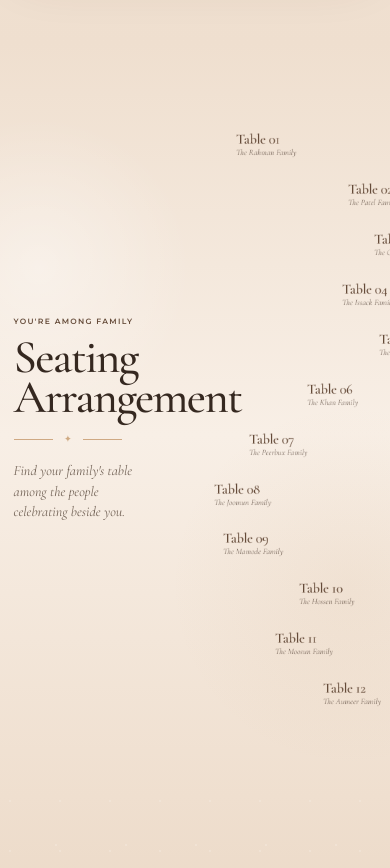
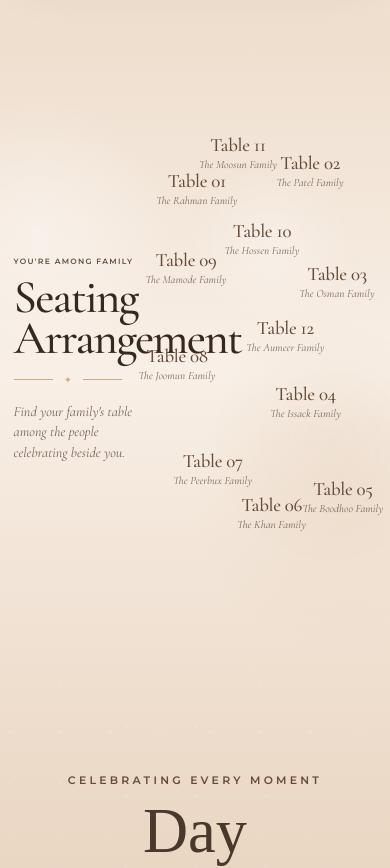
Before and after one commit to Ir-faan/Event-Invitation, a Next.js app: page /templates/coastal-reverie in a window 390 px wide. Shown: the part 5780-6648 px from the top of the page. Built offline with nearby package versions, Linux system fonts and the light colour scheme; a web font is replaced by a local one.

Commit message:
style: scatter seating labels with gentle motion

```diff
--- a/components/seating-arrangement.module.css
+++ b/components/seating-arrangement.module.css
@@ -73,145 +73,79 @@
   font: italic clamp(1.05rem, 1.45vw, 1.32rem)/1.65 var(--serif);
 }
 
-.hint {
-  display: inline-flex;
-  align-items: center;
-  gap: .65rem;
-  margin-top: 2rem;
-  color: rgba(101,75,57,.58);
-  text-transform: uppercase;
-  letter-spacing: .2em;
-  font: 600 .55rem var(--sans);
+.seatingField {
+  position: relative;
+  width: 100%;
+  min-width: 0;
+  min-height: clamp(32rem, 46vw, 43rem);
+  isolation: isolate;
 }
 
-.hint svg {
-  width: 1.05rem;
-  stroke-width: 1.5;
+.seatingField::before,
+.seatingField::after {
+  content: "";
+  position: absolute;
+  z-index: -1;
+  pointer-events: none;
+  border-radius: 50%;
+  filter: blur(1px);
 }
 
-.viewport {
-  position: relative;
-  width: min(100%, 42rem);
-  aspect-ratio: 1;
-  min-width: 0;
-  justify-self: center;
-  overflow: hidden;
-  border: 1px solid rgba(101,75,57,.15);
-  border-radius: 50%;
-  background:
-    radial-gradient(circle at 48% 45%, rgba(255,255,255,.32), transparent 44%),
-    rgba(255,250,245,.08);
-  box-shadow:
-    inset 0 0 0 .55rem rgba(255,250,245,.08),
-    inset 0 0 5rem rgba(185,133,79,.035);
-  touch-action: pan-y;
-  cursor: grab;
-  user-select: none;
-  outline: none;
+.seatingField::before {
+  width: 11rem;
+  height: 11rem;
+  right: 8%;
+  top: 8%;
+  background: radial-gradient(circle, rgba(255,255,255,.28), transparent 70%);
 }
 
-.viewport::before {
-  content: "";
-  position: absolute;
-  z-index: 3;
-  inset: .7rem;
-  border: 1px solid rgba(185,133,79,.1);
-  border-radius: 50%;
-  pointer-events: none;
-}
-
-.viewport:focus-visible {
-  outline: 1px solid rgba(101,75,57,.42);
-  outline-offset: .45rem;
-}
-
-.dragging {
-  cursor: grabbing;
-}
-
-.track {
-  display: flex;
-  width: max-content;
-  height: 100%;
-  min-height: 100%;
-  align-items: stretch;
-}
-
-.assignmentGroup {
-  flex: 0 0 auto;
-  display: grid;
-  grid-template-rows: repeat(4, minmax(0, 1fr));
-  grid-auto-flow: column;
-  grid-auto-columns: clamp(9.5rem, 12vw, 12.4rem);
-  column-gap: clamp(.4rem, 1vw, .9rem);
-  row-gap: clamp(.15rem, .5vw, .5rem);
-  align-items: center;
-  min-height: 100%;
-  padding: clamp(1.8rem, 4vw, 3rem) clamp(.7rem, 1.2vw, 1rem);
+.seatingField::after {
+  width: 15rem;
+  height: 15rem;
+  left: 24%;
+  bottom: 8%;
+  background: radial-gradient(circle, rgba(185,133,79,.045), transparent 72%);
 }
 
 .assignment {
   --float-x: 0px;
-  --focus-scale: .72;
-  position: relative;
+  --float-y: 0px;
+  position: absolute;
   z-index: 1;
   display: grid;
-  align-content: center;
-  min-width: 0;
-  padding: .5rem .35rem;
-  transform: scale(var(--focus-scale));
+  gap: .18rem;
+  width: clamp(8.5rem, 12vw, 12rem);
+  margin: 0;
+  padding: .4rem .35rem;
+  transform: translate(-50%, -50%);
   transform-origin: center;
-  transition: transform .18s ease;
-  will-change: transform;
+  text-align: center;
+  animation: seatingFloat var(--float-duration) ease-in-out var(--float-delay) infinite;
+  transition: scale .28s cubic-bezier(.2,.75,.2,1), filter .28s ease, opacity .28s ease;
+  will-change: translate, scale;
 }
 
-.assignment:hover {
-  z-index: 4;
+.assignment::before {
+  content: "❧";
+  position: absolute;
+  left: -.35rem;
+  top: 50%;
+  color: rgba(185,133,79,.42);
+  font-size: .62rem;
+  transform: translateY(-50%) rotate(-14deg);
+  opacity: .75;
+  transition: opacity .25s ease, transform .25s ease;
 }
 
-.assignmentContent {
-  position: relative;
-  display: grid;
-  gap: .15rem;
-  min-width: 0;
-  transform: scale(1);
-  transform-origin: center;
-  animation: seatingFloat var(--float-duration) ease-in-out var(--float-delay) infinite;
-  transition: transform .24s cubic-bezier(.2,.75,.2,1);
-  will-change: translate, transform;
+.assignment:nth-child(3n + 2)::before {
+  left: auto;
+  right: -.25rem;
+  transform: translateY(-50%) rotate(164deg);
 }
 
-.assignment:hover .assignmentContent {
-  transform: scale(1.12);
-}
-
-.assignmentContent::before {
-  content: "❧";
-  position: absolute;
-  left: -.55rem;
-  top: 50%;
-  color: rgba(185,133,79,.52);
-  font-size: .72rem;
-  transform: translateY(-50%) rotate(-14deg);
-}
-
-.assignmentContent::after {
-  content: "";
-  position: absolute;
-  right: -.7rem;
-  top: 51%;
-  width: 1.8rem;
-  height: 1px;
-  opacity: 0;
-  background: linear-gradient(90deg, rgba(185,133,79,.32), transparent);
-  transform: scaleX(.55);
-  transform-origin: left center;
-  transition: opacity .16s ease, transform .16s ease;
-}
-
-.moving .assignmentContent::after {
-  opacity: .7;
-  transform: scaleX(1);
+.assignment:nth-child(4n)::before {
+  content: "✦";
+  font-size: .46rem;
 }
 
 .assignment span {
@@ -219,8 +153,9 @@
   color: var(--olive-dark);
   white-space: nowrap;
   text-overflow: ellipsis;
-  font: 500 clamp(1.5rem, 2.2vw, 2.15rem)/1 var(--serif);
+  font: 500 clamp(1.45rem, 2vw, 1.95rem)/1 var(--serif);
   letter-spacing: -.015em;
+  transition: color .25s ease;
 }
 
 .assignment strong {
@@ -228,25 +163,47 @@
   color: rgba(73,56,44,.72);
   white-space: nowrap;
   text-overflow: ellipsis;
-  font: italic 400 clamp(.88rem, 1.15vw, 1.08rem)/1.25 var(--serif);
+  font: italic 400 clamp(.84rem, 1vw, 1rem)/1.25 var(--serif);
+  transition: color .25s ease;
 }
 
 @keyframes seatingFloat {
   0%, 100% { translate: 0 0; }
-  50% { translate: var(--float-x) -.28rem; }
+  35% { translate: var(--float-x) var(--float-y); }
+  70% { translate: calc(var(--float-x) * -.65) calc(var(--float-y) * -.75); }
 }
 
 @media (hover: hover) and (pointer: fine) {
-  .assignment:hover span { color: var(--olive-deep); }
-  .assignment:hover strong { color: rgba(73,56,44,.9); }
+  .assignment:hover {
+    z-index: 5;
+    scale: 1.12;
+    filter: drop-shadow(0 .8rem 1.4rem rgba(101,75,57,.11));
+  }
+
+  .assignment:hover span {
+    color: var(--olive-deep);
+  }
+
+  .assignment:hover strong {
+    color: rgba(73,56,44,.94);
+  }
+
+  .assignment:hover::before {
+    opacity: 1;
+    transform: translateY(-50%) rotate(-8deg) scale(1.15);
+  }
+
+  .assignment:nth-child(3n + 2):hover::before {
+    transform: translateY(-50%) rotate(170deg) scale(1.15);
+  }
 }
 
 @media (max-width: 900px) {
   .section { padding-left: 3vw; padding-right: 3vw; }
   .layout { grid-template-columns: minmax(12rem, .68fr) minmax(0, 1.4fr); gap: 1.5rem; }
   .heading h2 { font-size: clamp(3rem, 7vw, 4.6rem); }
-  .viewport { width: min(100%, 34rem); }
-  .assignmentGroup { grid-auto-columns: 10.2rem; padding-block: 2rem; }
+  .seatingField { min-height: 34rem; }
+  .assignment { width: 9.4rem; }
 }
 
 @media (max-width: 620px) {
@@ -257,19 +214,16 @@
   .heading h2 { max-width: 7ch; font-size: clamp(2.45rem, 12vw, 3.55rem); line-height: .86; }
   .flourish { width: 6.8rem; margin: 1rem 0; }
   .intro { max-width: 9.5rem; font-size: .88rem; line-height: 1.45; }
-  .hint { max-width: 8rem; gap: .4rem; margin-top: 1.3rem; letter-spacing: .12em; font-size: .44rem; line-height: 1.45; }
-  .hint svg { flex: 0 0 auto; width: .9rem; }
-  .viewport { width: 100%; min-width: 11rem; }
-  .viewport::before { inset: .4rem; }
-  .assignmentGroup { grid-template-rows: repeat(5, minmax(0, 1fr)); grid-auto-columns: 8.7rem; column-gap: .2rem; row-gap: 0; padding: 1rem .3rem; }
-  .assignment { padding-left: .6rem; }
-  .assignmentContent::before { left: -.05rem; }
-  .assignment span { font-size: 1.22rem; }
-  .assignment strong { font-size: .72rem; }
+  .seatingField { min-height: 30rem; }
+  .assignment { width: 7.2rem; padding-inline: .15rem; }
+  .assignment::before { display: none; }
+  .assignment span { font-size: 1.18rem; }
+  .assignment strong { font-size: .7rem; }
 }
 
 @media (prefers-reduced-motion: reduce) {
-  .assignment { transition: none; }
-  .assignmentContent { animation: none; transition: none; }
-  .assignmentContent::after { transition: none; }
+  .assignment {
+    animation: none;
+    transition: none;
+  }
 }
```
